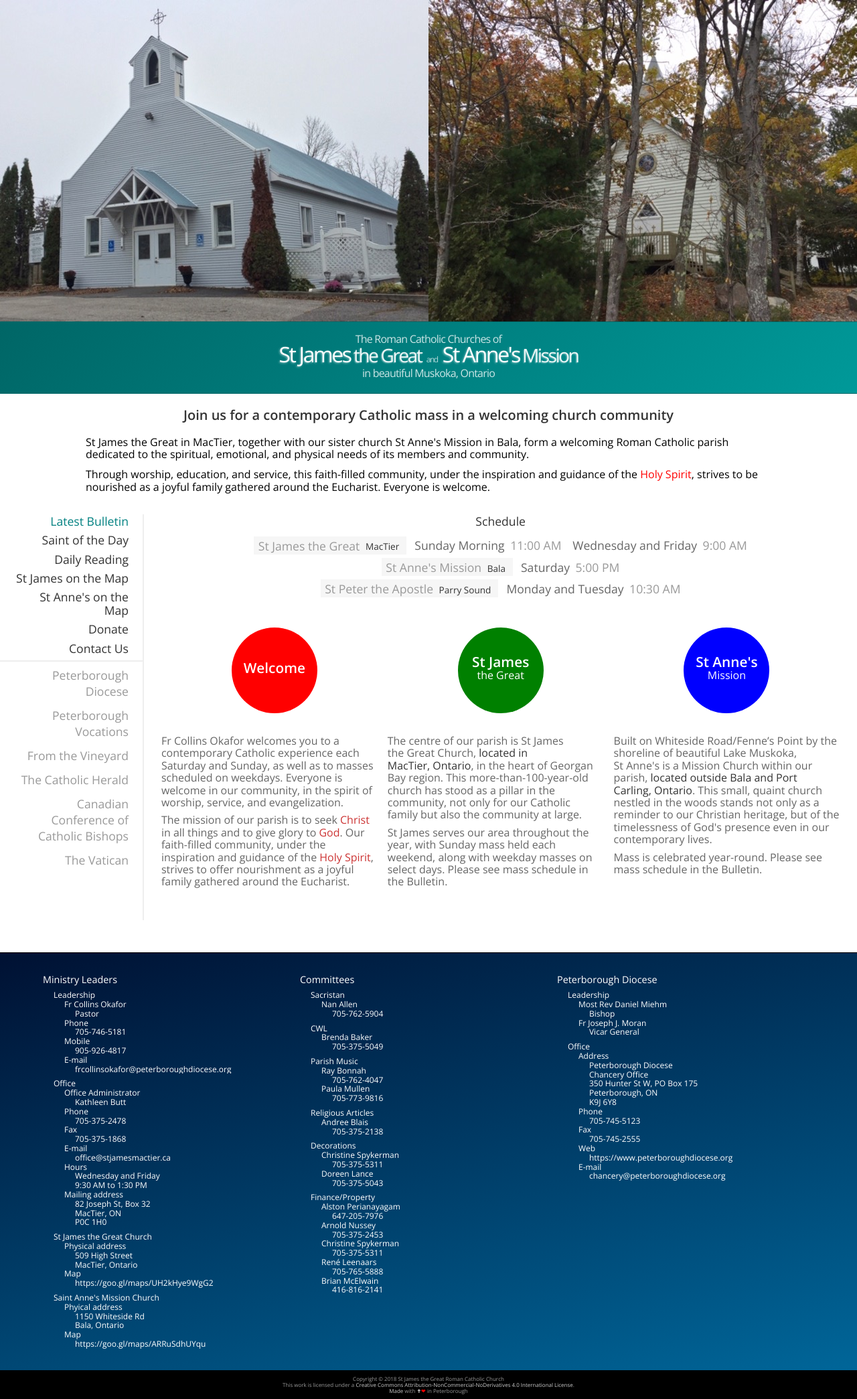
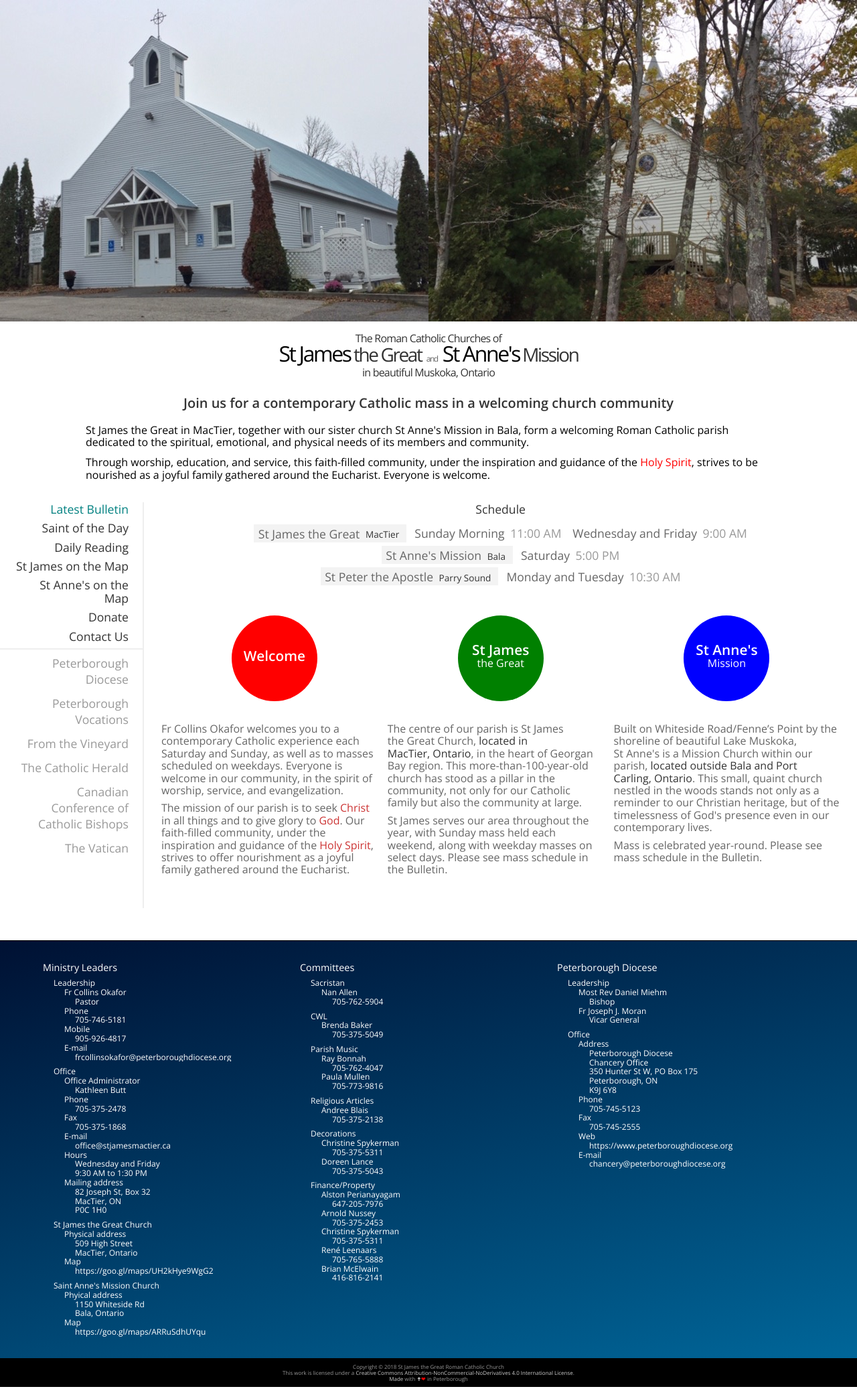
Before and after one commit to sdohtem/sdohtem.github.io, a Jekyll site: the page built from index.html, in a window 1280 px wide. Shown: the whole page at 67% size. Built offline with Jekyll 4.4.1, drawn with Linux system fonts in a browser that asks for light colours; nearby versions of some CDN libraries.

Commit message:
Miscellaneous updates

```diff
--- a/styles/layout.scss
+++ b/styles/layout.scss
@@ -109,32 +109,25 @@ div.markdown td { font-weight: 300; }
 
 #banner {
   position: relative;
-  // border-bottom: 1px solid #eee;
-  border-bottom: 1px solid #066;
-  border-top: 1px solid #066;
-  padding: 1rem 0;
+  margin: 1rem 0;
   text-align: center;
-  background-image: linear-gradient(-45deg, #099, #066);
-  background-color: teal;
-  color: white;
 }
 
 div.banner-rcc {
   font-weight: 300; font-size: 0.75rem;
-  color: rgba(255,255,255,0.8);
+  color: #333;
 }
 
 div.banner-church { position: relative; top: -0.25rem; }
 
 span.banner-church-name {
   font-weight: 400; font-size: 1.5rem; letter-spacing: -0.1rem;
-  text-shadow: -1px 1px 3px rgba(255,255,255,0.5);
+  color: black;
 }
 
 span.banner-church-appellation {
   font-weight: 300; font-size: 1.25rem; letter-spacing: -0.1rem;
-  color: rgba(255,255,255,0.9);
-  text-shadow: -1px 1px 2px rgba(255,255,255,0.5);
+  color: #333;
 }
 
 span.banner-and {
@@ -142,14 +135,13 @@ span.banner-and {
   padding: 0 0.2rem;
   font-weight: 300; font-size: 0.65rem; letter-spacing: -0.05rem;
   color: rgba(255,255,255,0.7);
-  // color: #999;
+  color: #666;
 }
 
 div.banner-muskoka {
   position: relative; top: -0.25rem;
   font-weight: 300; font-size: 0.75rem;
-  color: rgba(255,255,255,0.8);
-  // color: #666;
+  color: #333;
 }
 
 @media screen and (min-width: 35.5rem) {
--- a/styles/pages.scss
+++ b/styles/pages.scss
@@ -31,9 +31,9 @@ div.index-schedule-event {
 
 span.index-schedule-title {
   padding: 0.1rem 0.4rem;
-  background-color: #f6f6f6;
-  font-weight: 400;
-  color: #999;
+  background-color: #f3f3f3;
+  font-weight: 300;
+  color: #666;
 }
 
 span.index-schedule-subtitle { display: none; }
@@ -60,7 +60,7 @@ span.index-schedule-time {
   span.index-schedule-subtitle {
     display: inline;
     margin-left: 0.25rem;
-    font-size: 0.85rem;
+    font-size: 0.85rem; font-weight: 400;
     color: #333;
   }
 }
```
